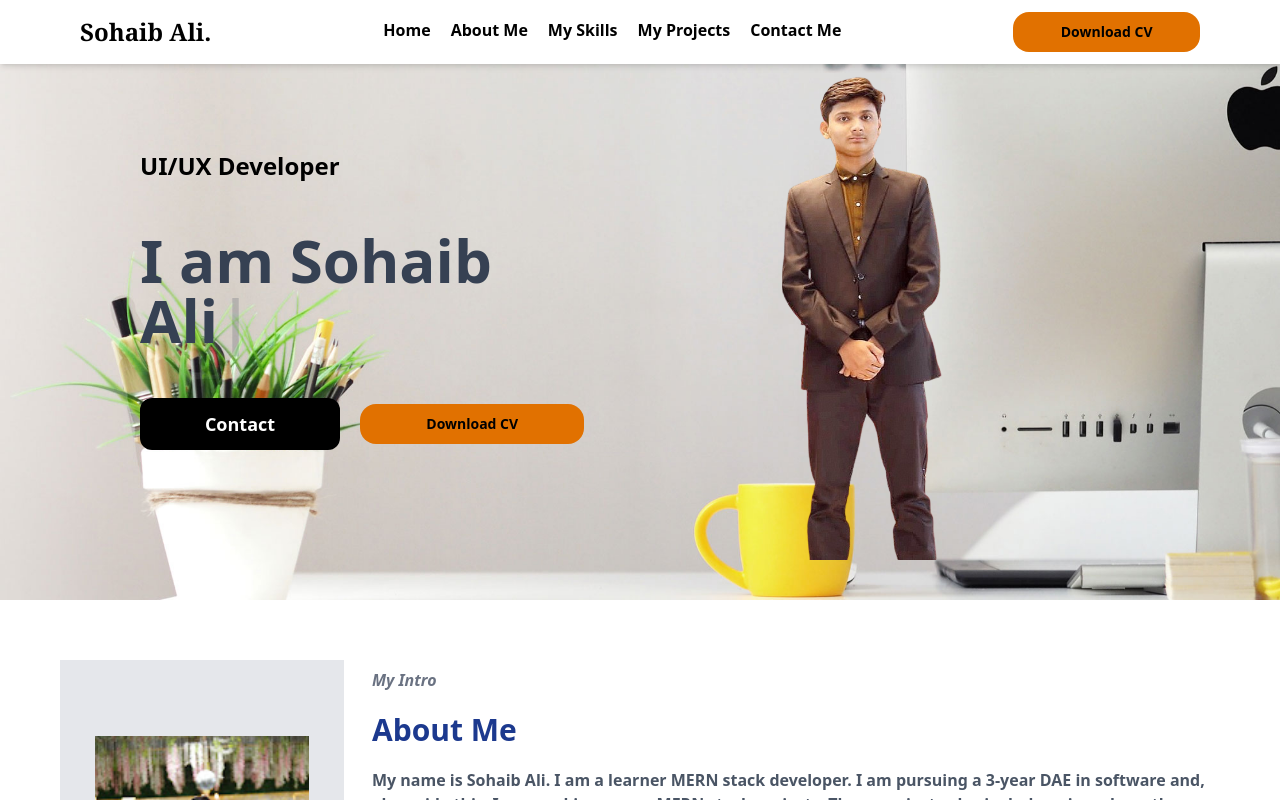
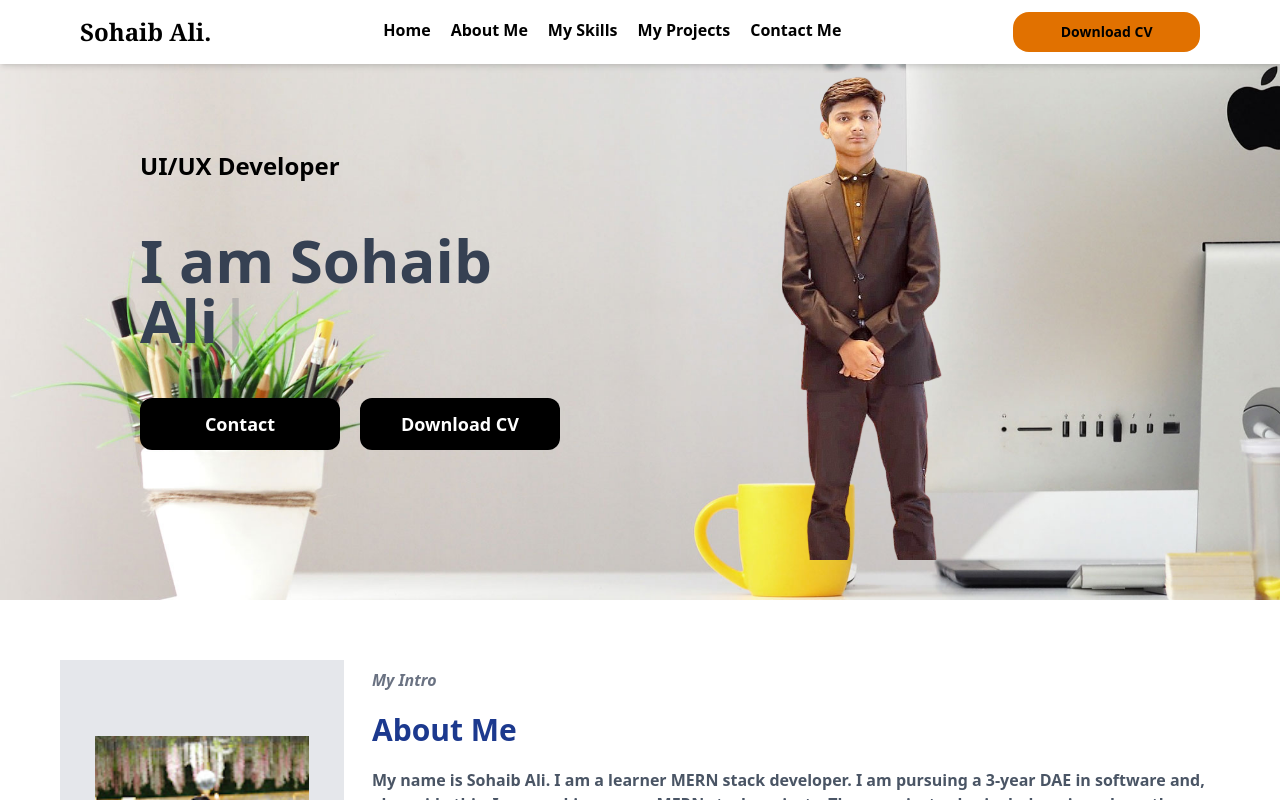
Before and after one commit to sohaibsaadat/portfolio, a React (Vite) app: page / in a window 1280 px wide. Shown: the top 800 px of the page. Built offline with nearby package versions, Linux system fonts and the light colour scheme.

Commit message:
Css adjust

```diff
--- a/src/components/Hero.jsx
+++ b/src/components/Hero.jsx
@@ -28,7 +28,7 @@ const Hero = () => {
 </a>
     <button
       onClick={() => downloadPDF('/resume.pdf', 'My_CV.pdf')}
-      className='w-full hover:bg-blue-500 hover:text-white duration-300 ease-in-out transition-all bg-amber-600 h-10 font-bold cursor-pointer text-sm p-2 rounded-2xl'
+      className='bg-black text-white text-lg p-3 rounded-xl font-bold w-50 hover:bg-white hover:text-black duration-200 transition-all ease-in-out cursor-pointer h-05'
     >
       Download CV
     </button></div>
```
